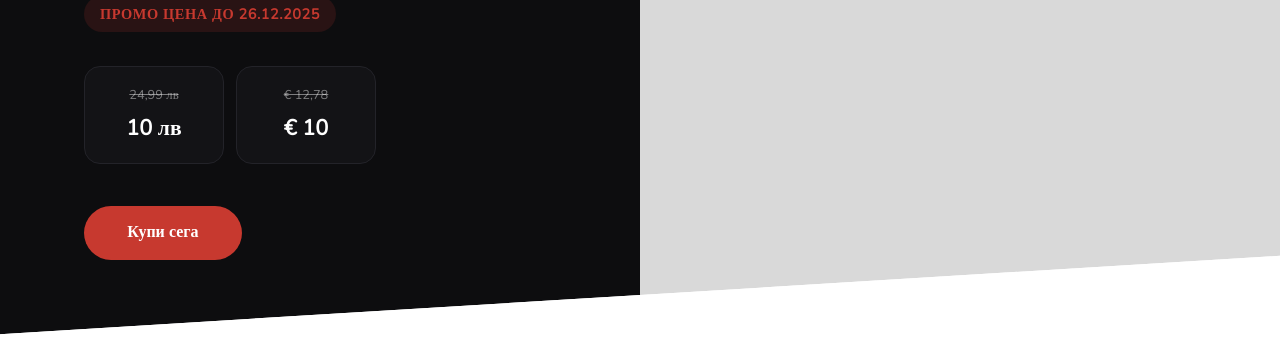
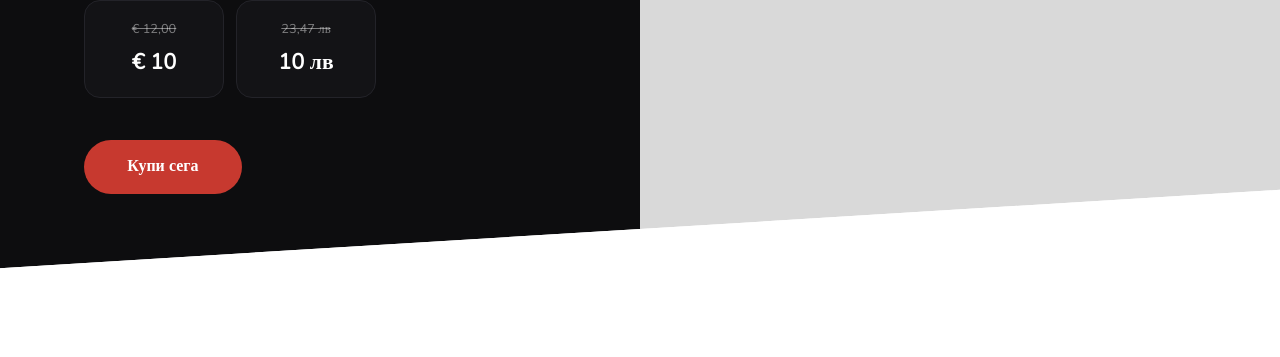
Before and after one commit to rainballs/jivot-bez-shum, a Django app: template templates/pages/home.html in a window 1280 px wide. Shown: the part 719-1076 px from the top of the page. Run offline with Django 5.2, Linux system fonts and the light colour scheme; the template is opened without the code that fills it: most values are stand-ins (such as "Sample title", 1, 10 or a date in 2020).

Commit message:
price change

```diff
--- a/templates/pages/home.html
+++ b/templates/pages/home.html
@@ -28,17 +28,17 @@
 
                 <div class="price-actions">
                     <div class="price-block">
-                        <p class="price-pretitle">ПРОМО ЦЕНА ДО 26.12.2025</p>
+                        {#                        <p class="price-pretitle">ПРОМО ЦЕНА ДО 26.12.2025</p>#}
 
                         <div class="price-row">
                             {% if product %}
                                 <div class="price-card">
-                                    <div class="price-old">24,99 лв</div>
-                                    <div class="price">{{ product.price_bgn }} лв</div>
+                                    <div class="price-old">€ 12,00</div>
+                                    <div class="price">€ {{ product.price_eur }}</div>
                                 </div>
                                 <div class="price-card">
-                                    <div class="price-old">€ 12,78</div>
-                                    <div class="price">€ {{ product.price_eur }}</div>
+                                    <div class="price-old">23,47 лв</div>
+                                    <div class="price">{{ product.price_bgn }} лв</div>
                                 </div>
                             {% endif %}
                         </div>
@@ -221,7 +221,8 @@
                     </div>
                 </details>
 
-                <a href="{% static 'pdf/book.pdf' %}" class="chapters-more" target="_blank" rel="noopener">Прочети първите страници</a>
+                <a href="{% static 'pdf/book.pdf' %}" class="chapters-more" target="_blank" rel="noopener">Прочети
+                    първите страници</a>
             </div>
 
             <div class="chapters-art">
@@ -290,8 +291,8 @@
 
         <div class="container cta-book-inner">
             <h2 style="color: #ffffff">“Живот без шум”</h2>
-            <p class="price-pretitle">ПРОМО ЦЕНА ДО 26.12.2025</p>
-            <div class="cta-book-old">24,99 лв | 12,78 €</div>
+            {#            <p class="price-pretitle">ПРОМО ЦЕНА ДО 26.12.2025</p>#}
+{#            <div class="cta-book-old">12,00 €| 23,47 лв</div>#}
             <div class="cta-book-price">{{ product.price_bgn }} лв | {{ product.price_eur }} €</div>
 
             <a href="{% url 'checkout_info' %}" class="btn btn-primary btn-pill cta-book-btn">Купи сега</a>
```
